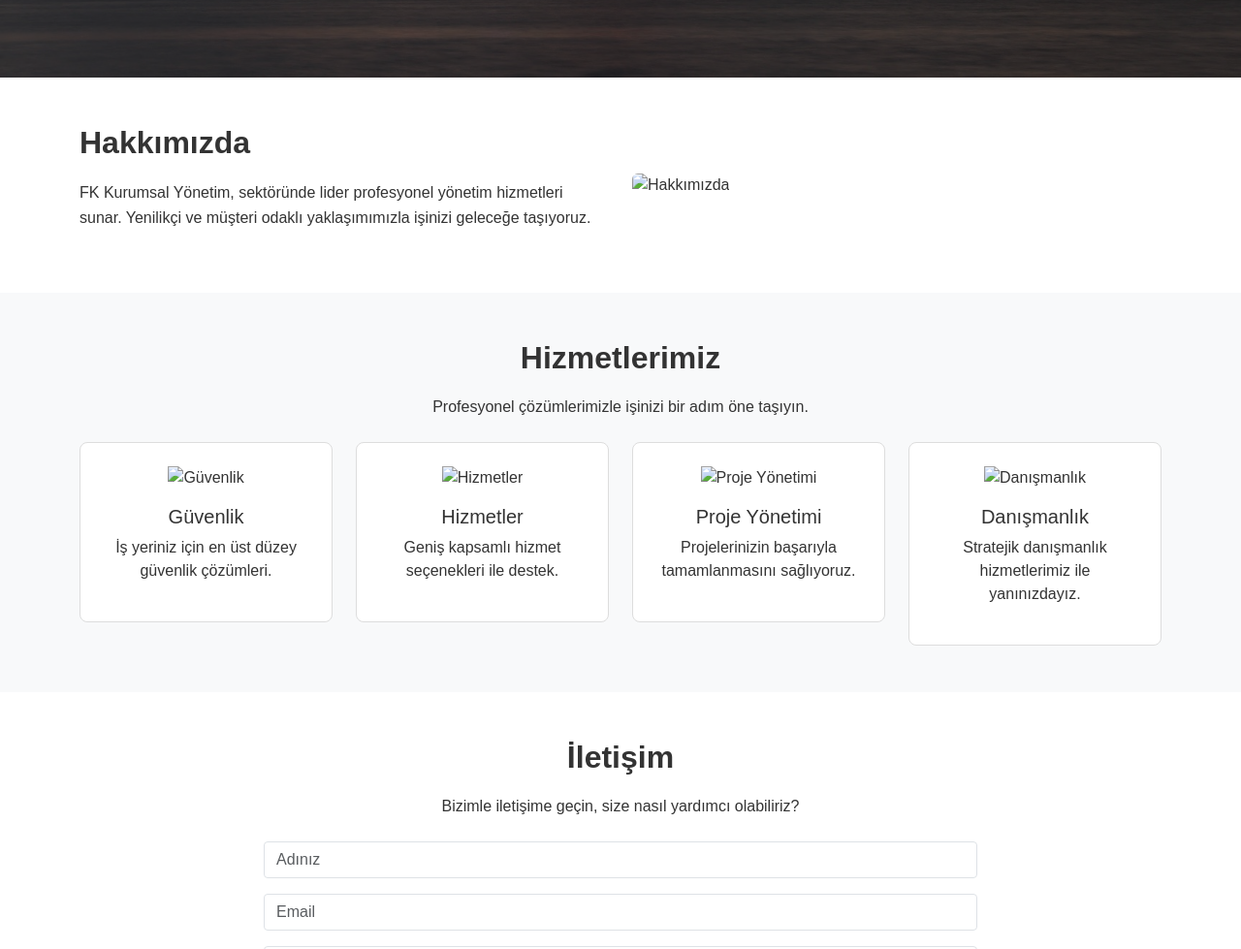
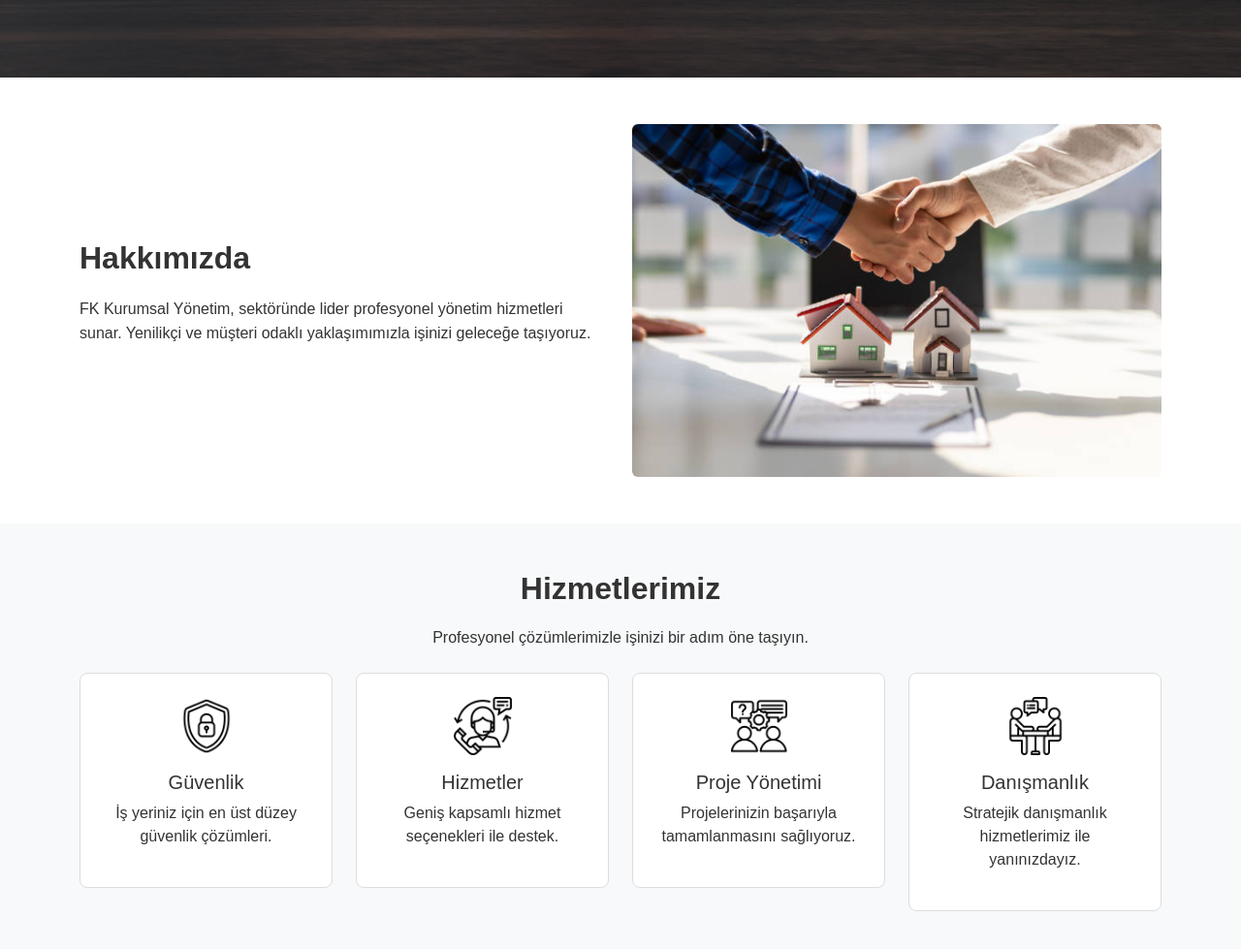
Before and after one commit to 123162/website, a website: page index.html in a window 1280 px wide. Shown: the part 720-1699 px from the top of the page at 97% size. Drawn offline with nearby package versions, Linux system fonts and the light colour scheme.

Commit message:
ikonlar
deneme
ferfgtryuhre

```diff
--- a/index.html
+++ b/index.html
@@ -70,7 +70,7 @@
         </div>
         <div class="col-md-6">
           <img
-            src="assets/about.jpg"
+            src="assets/hakkimizda.jpg"
             alt="Hakkımızda"
             class="img-fluid rounded"
           />
@@ -91,7 +91,7 @@
         <div class="col-md-3">
           <div class="service-card text-center p-4">
             <img
-              src="assets/service1.png"
+              src="assets/security.png"
               alt="Güvenlik"
               class="mb-3 service-icon"
             />
@@ -103,7 +103,7 @@
         <div class="col-md-3">
           <div class="service-card text-center p-4">
             <img
-              src="assets/service2.png"
+              src="assets/customer-service.png"
               alt="Hizmetler"
               class="mb-3 service-icon"
             />
@@ -115,7 +115,7 @@
         <div class="col-md-3">
           <div class="service-card text-center p-4">
             <img
-              src="assets/service3.png"
+              src="assets/clarification.png"
               alt="Proje Yönetimi"
               class="mb-3 service-icon"
             />
@@ -127,7 +127,7 @@
         <div class="col-md-3">
           <div class="service-card text-center p-4">
             <img
-              src="assets/service4.png"
+              src="assets/discussion.png"
               alt="Danışmanlık"
               class="mb-3 service-icon"
             />
```
Also changed, not shown: assets/clarification.png (added), assets/customer-service.png (added), assets/discussion.png (added), assets/hakkimizda.jpg (added), assets/security.png (added).
